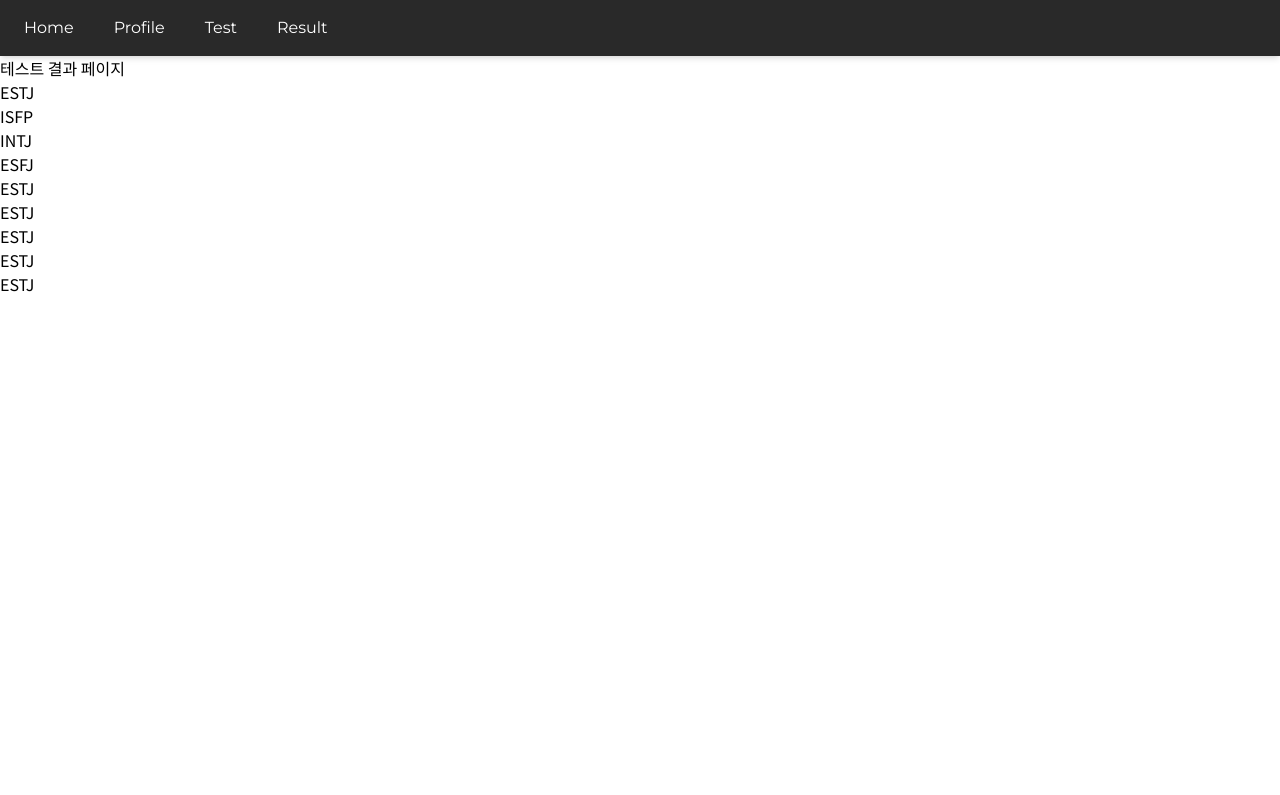
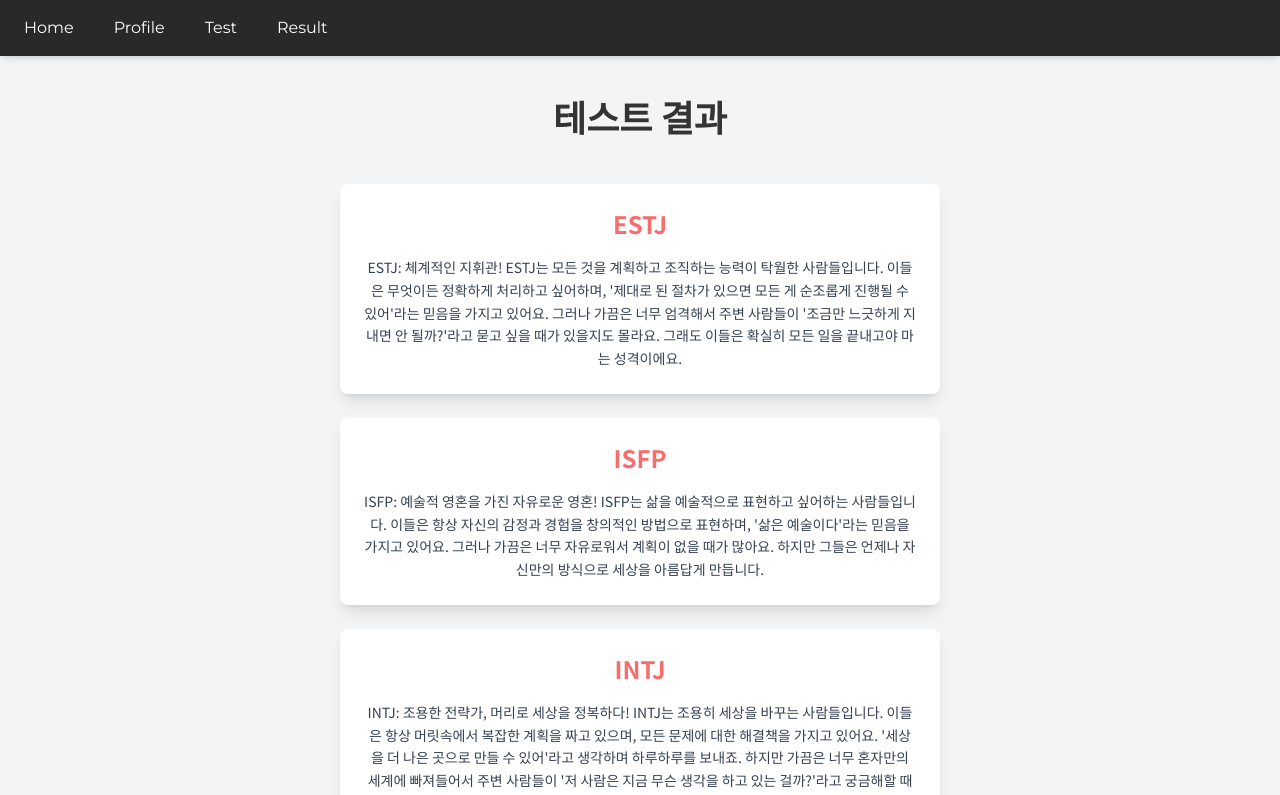
Before and after one commit to woodie2933/mbti-test-project, a React (Vite) app: page /result in a window 1280 px wide. Shown: the top 795 px of the page. Built offline with nearby package versions, Linux system fonts and the light colour scheme; data requests are answered from the project's data file; sample sign-in values are in the browser's storage; a web font is replaced by a local one.

Commit message:
style: 테스트 결과 페이지 UI 수정

```diff
--- a/src/pages/TestResultPage.jsx
+++ b/src/pages/TestResultPage.jsx
@@ -7,23 +7,41 @@ const TestResult = () => {
   useEffect(() => {
     const fetchData = async () => {
       try {
-        const result = await getTestResults();
-        setResult(result);
+        const data = await getTestResults(); // 서버에서 결과 가져오기
+        setResult(data); // 결과 저장
       } catch (error) {
-        console.log(error);
+        console.log("결과 불러오기 오류", error);
         throw error;
       }
     };
+
     fetchData();
   }, []);
 
-  console.log(result);
   return (
-    <div>
-      <h1>테스트 결과 페이지</h1>
-      {result.map((e) => (
-        <div key={e.id}>{e.mbti}</div>
-      ))}
+    <div className="w-full min-h-screen flex flex-col items-center justify-center bg-gray-100 p-10">
+      <h1 className="text-4xl font-bold text-[#343434] mb-12">테스트 결과</h1>
+
+      {/* 결과 목록 정렬 */}
+      <div className="grid grid-cols-1 gap-6">
+        {result.length > 0 ? (
+          result.map((e) => (
+            <div
+              key={e.id}
+              className="bg-white shadow-lg rounded-lg p-6 w-[600px] flex flex-col items-center text-center"
+            >
+              <h2 className="text-2xl font-bold text-[#f56d6d] mb-4">
+                {e.mbti}
+              </h2>
+              <p className="text-gray-700 text-sm leading-relaxed">
+                {e.description}
+              </p>
+            </div>
+          ))
+        ) : (
+          <p className="text-lg text-gray-700">결과를 불러오는 중...</p>
+        )}
+      </div>
     </div>
   );
 };
```
